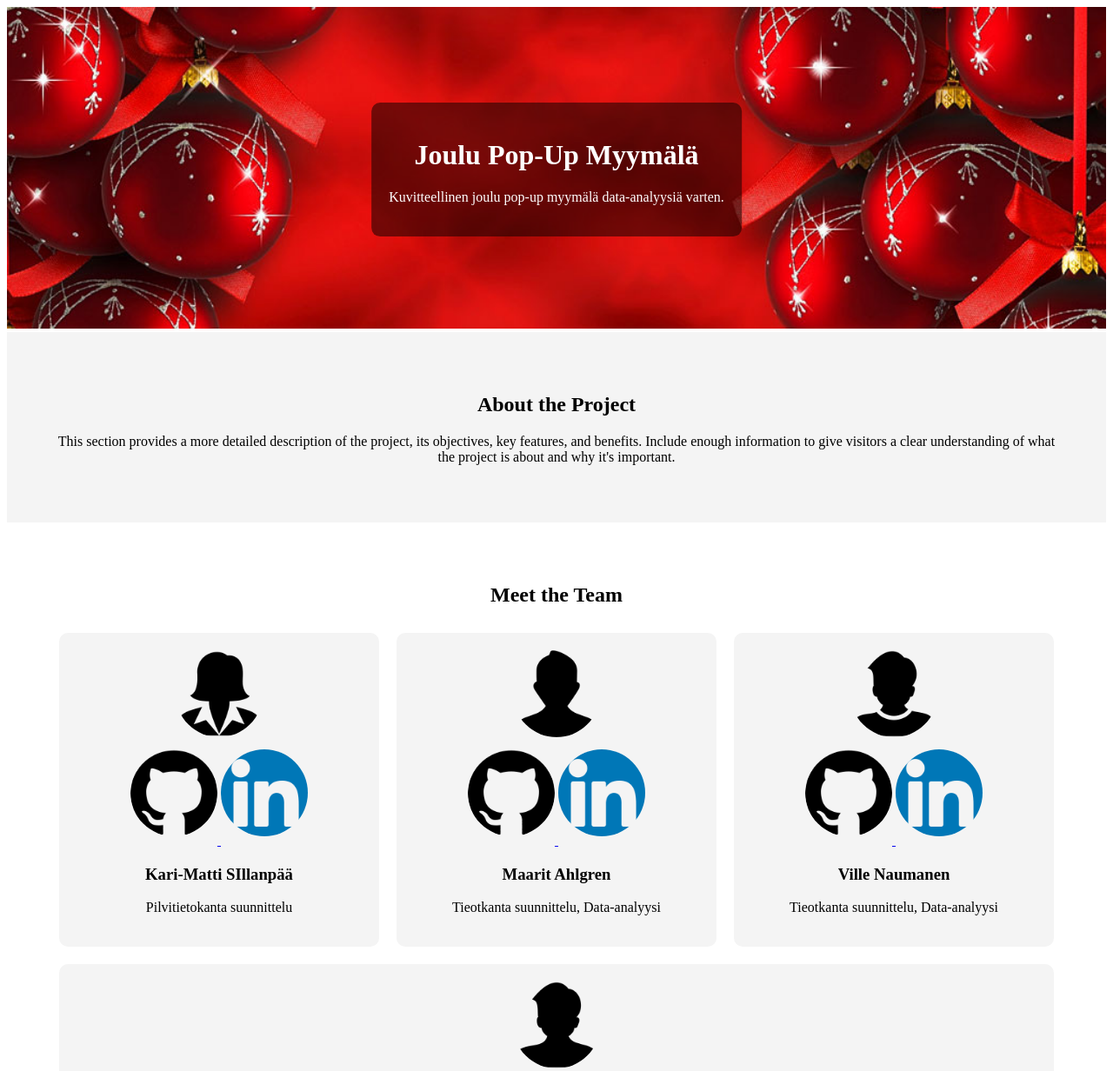
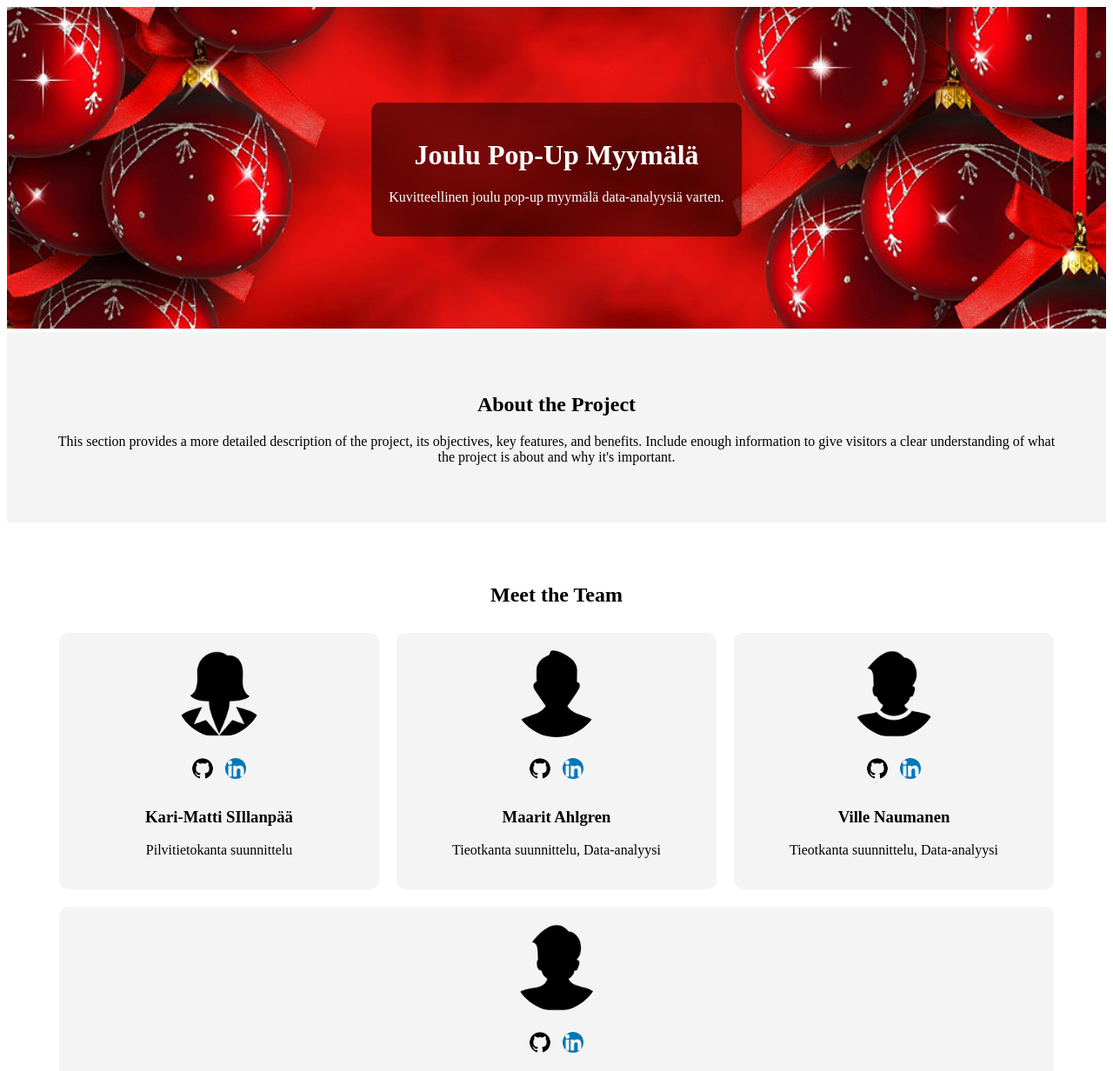
Before and after one commit to stlgithub/PythonProjects, a plain HTML site: page index.html in a window 1280 px wide. Shown: the top 1232 px of the page at 87% size. Drawn offline with Linux system fonts and the light colour scheme.

Commit message:
Add files via upload

```diff
--- a/index.html
+++ b/index.html
@@ -52,6 +52,17 @@
     height: 100px;
     border-radius: 50%;
     margin-bottom: 10px;
+}
+.social-icons {
+    margin: 10px 0;
+}
+.social-icons a {
+    margin: 0 5px;
+    display: inline-block;
+}
+.social-icons img {
+    width: 24px;
+    height: 24px;
 }
     </style>
 </head>
```
